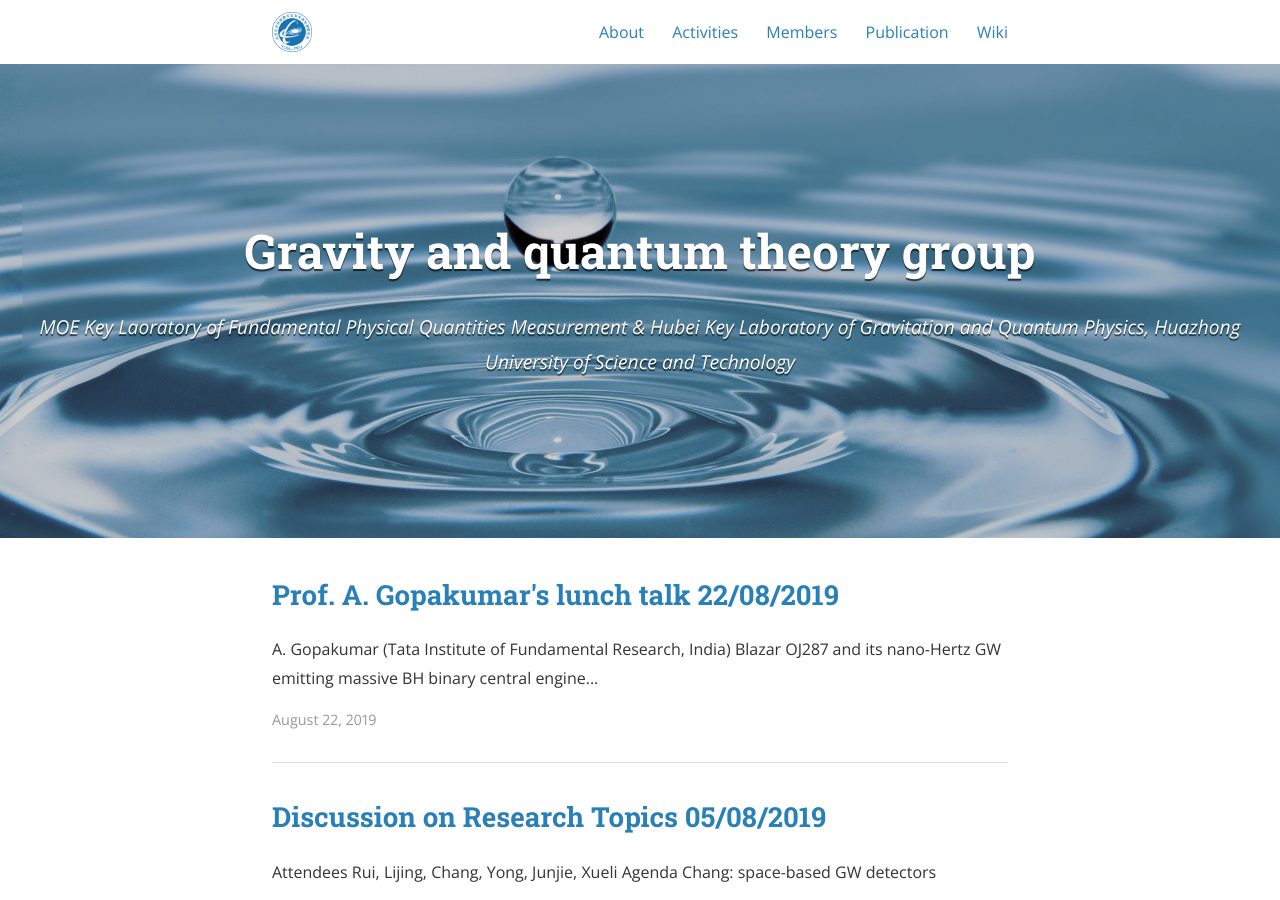
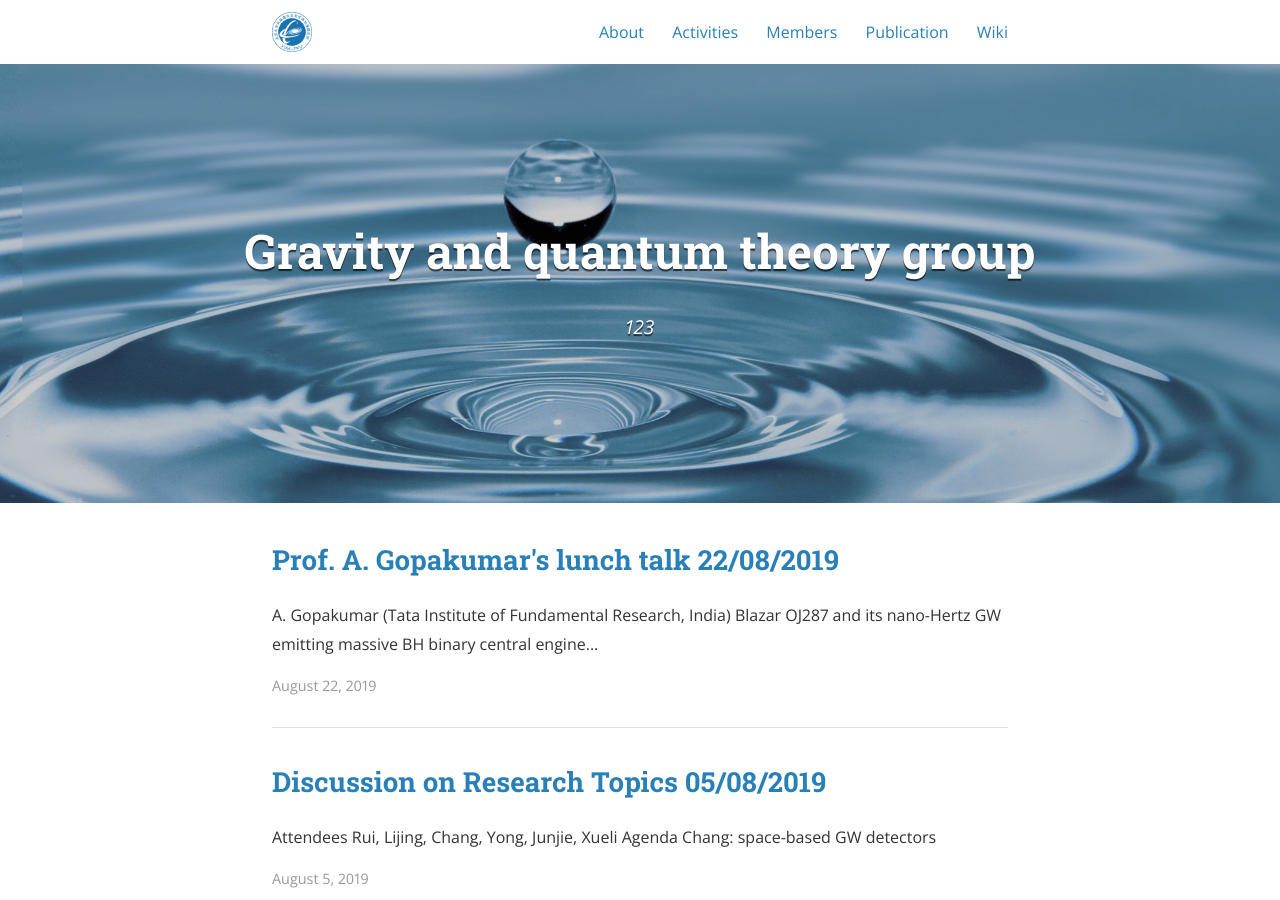
Before and after one commit to gravity-group/gravity-group.github.io, a Jekyll site: the page built from index.html, in a window 1280 px wide and 900 px high. Built offline with Jekyll 4.4.1, drawn with Linux system fonts in a browser that asks for light colours; nearby versions of some CDN libraries; the list of posts is cut into pages by our own code.

Commit message:
update title and subtitle

```diff
--- a/_config.yml
+++ b/_config.yml
@@ -10,7 +10,7 @@ exclude:
 
 # Site settings
 title: Gravity and quantum theory group
-subtitle: "MOE Key Laoratory of Fundamental Physical Quantities Measurement & Hubei Key Laboratory of Gravitation and Quantum Physics, Huazhong University of Science and Technology"
+subtitle: "123"
 email: lshao@pku.edu.cn
 name: Lijing Shao
 description: >
```
